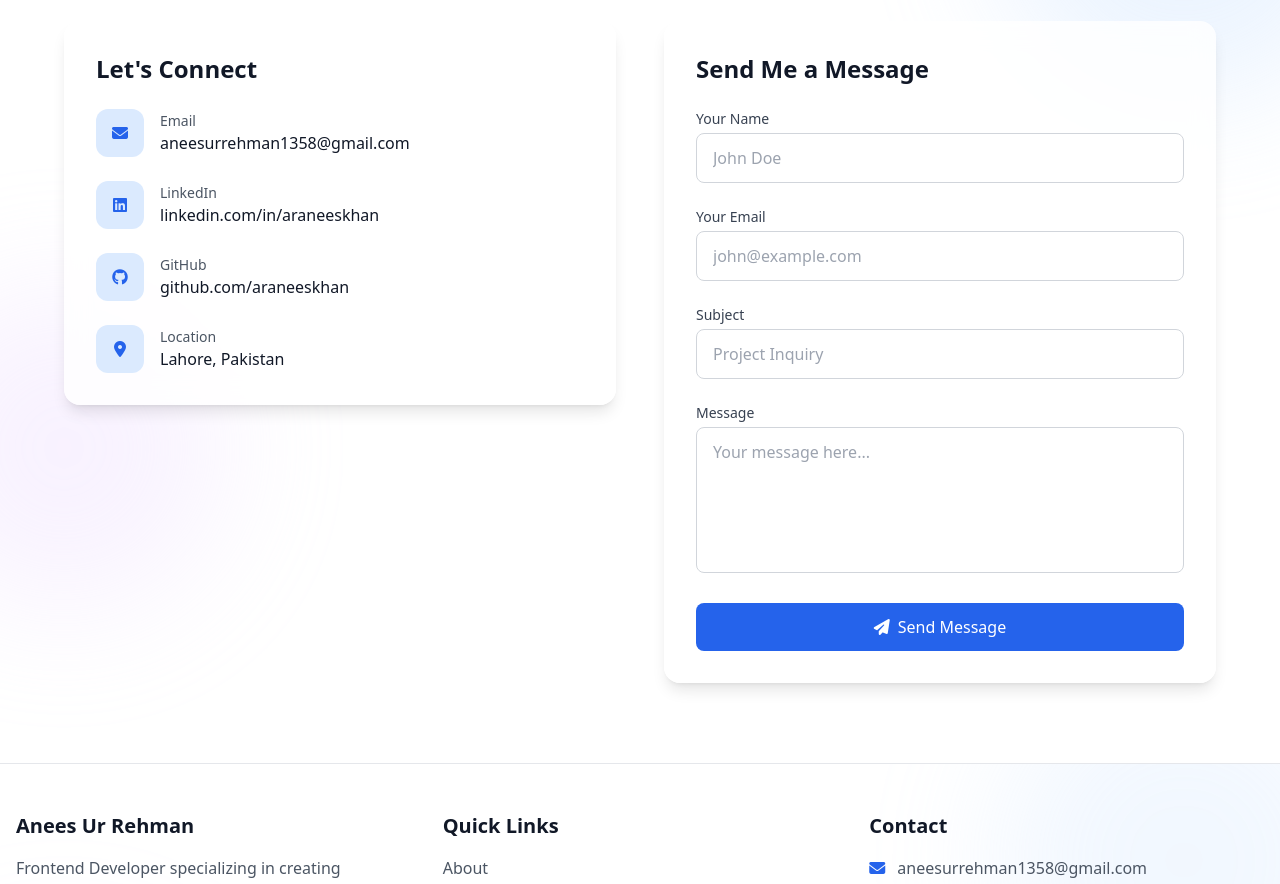
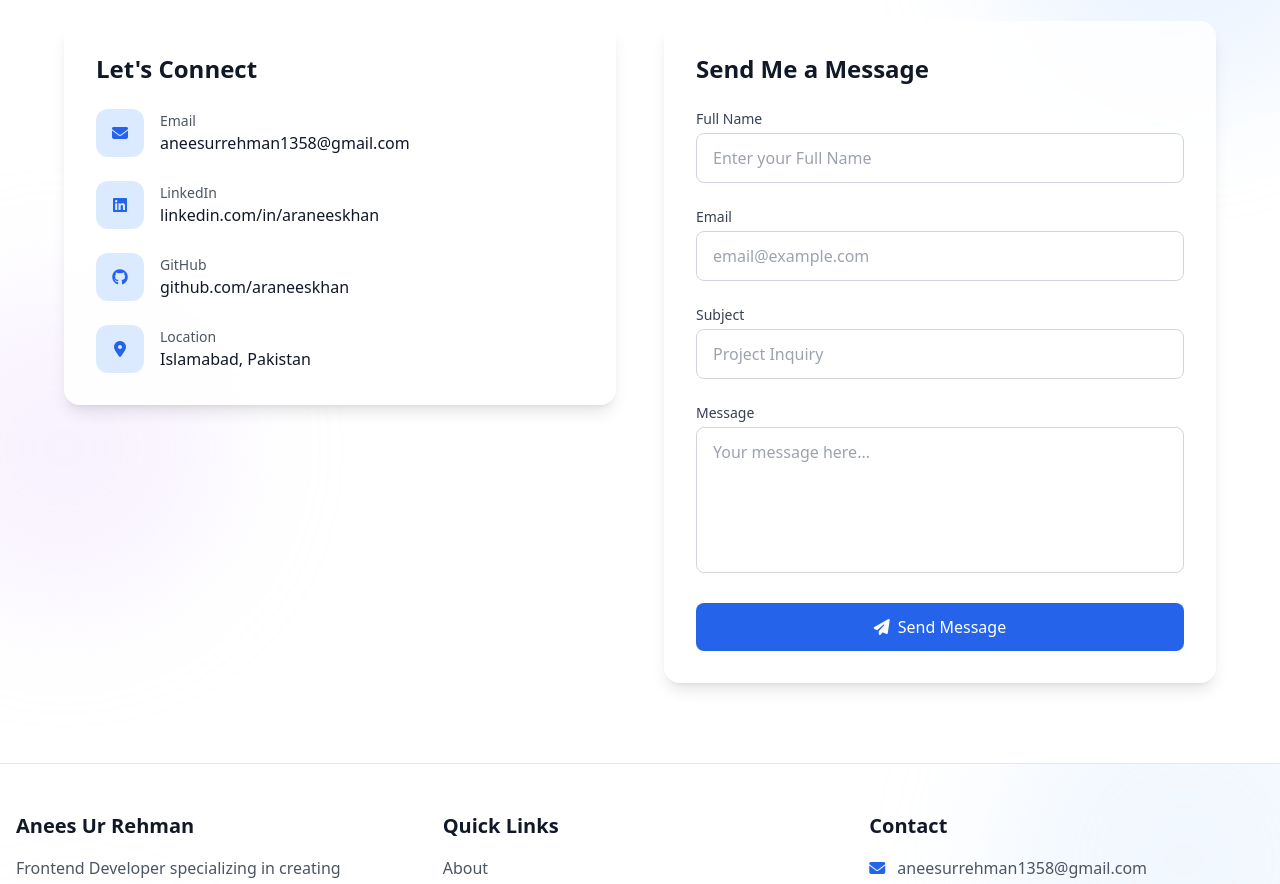
Before and after one commit to araneeskhan/portfolio, a Next.js app: page / in a window 1280 px wide. Shown: the part 4752-5636 px from the top of the page. Built offline with nearby package versions, Linux system fonts and the light colour scheme.

Commit message:
Update: Changed location to Islamabad

```diff
--- a/src/components/Contact.tsx
+++ b/src/components/Contact.tsx
@@ -97,7 +97,7 @@ const Contact = () => {
                   </div>
                   <div>
                     <p className="text-sm text-gray-600 dark:text-gray-400">Location</p>
-                    <p className="text-gray-900 dark:text-white">Lahore, Pakistan</p>
+                    <p className="text-gray-900 dark:text-white">Islamabad, Pakistan</p>
                   </div>
                 </div>
               </div>
@@ -112,7 +112,7 @@ const Contact = () => {
               <form onSubmit={handleSubmit} className="space-y-6">
                 <div>
                   <label htmlFor="name" className="block text-sm font-medium text-gray-700 dark:text-gray-300 mb-1">
-                    Your Name
+                    Full Name
                   </label>
                   <input
                     type="text"
@@ -122,13 +122,13 @@ const Contact = () => {
                     onChange={handleChange}
                     required
                     className="w-full px-4 py-3 rounded-lg border border-gray-300 dark:border-gray-600 bg-white dark:bg-gray-700 text-gray-900 dark:text-white focus:outline-none focus:ring-2 focus:ring-blue-500 dark:focus:ring-blue-400"
-                    placeholder="John Doe"
+                    placeholder="Enter your Full Name"
                   />
                 </div>
 
                 <div>
                   <label htmlFor="email" className="block text-sm font-medium text-gray-700 dark:text-gray-300 mb-1">
-                    Your Email
+                    Email
                   </label>
                   <input
                     type="email"
@@ -138,7 +138,7 @@ const Contact = () => {
                     onChange={handleChange}
                     required
                     className="w-full px-4 py-3 rounded-lg border border-gray-300 dark:border-gray-600 bg-white dark:bg-gray-700 text-gray-900 dark:text-white focus:outline-none focus:ring-2 focus:ring-blue-500 dark:focus:ring-blue-400"
-                    placeholder="john@example.com"
+                    placeholder="email@example.com"
                   />
                 </div>
 
--- a/src/components/Layout.tsx
+++ b/src/components/Layout.tsx
@@ -11,8 +11,8 @@ interface LayoutProps {
 
 const Layout = ({
   children,
-  title = 'Anees Ur Rehman | Frontend Developer',
-  description = 'Portfolio of Anees Ur Rehman, Frontend Developer specializing in creating responsive and user-friendly web experiences.'
+  title = '',
+  description = ''
 }: LayoutProps) => {
   return (
     <>
```
